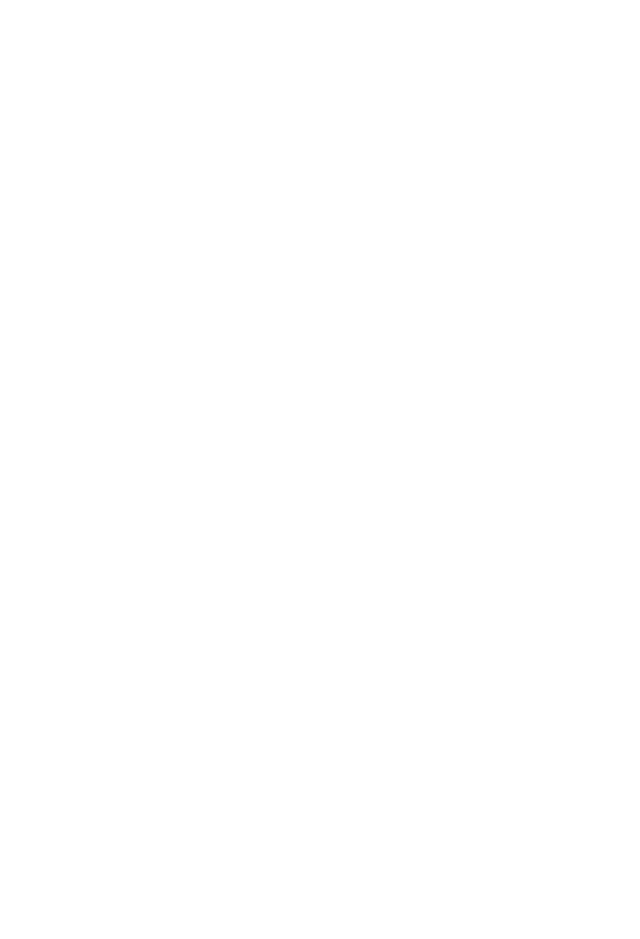
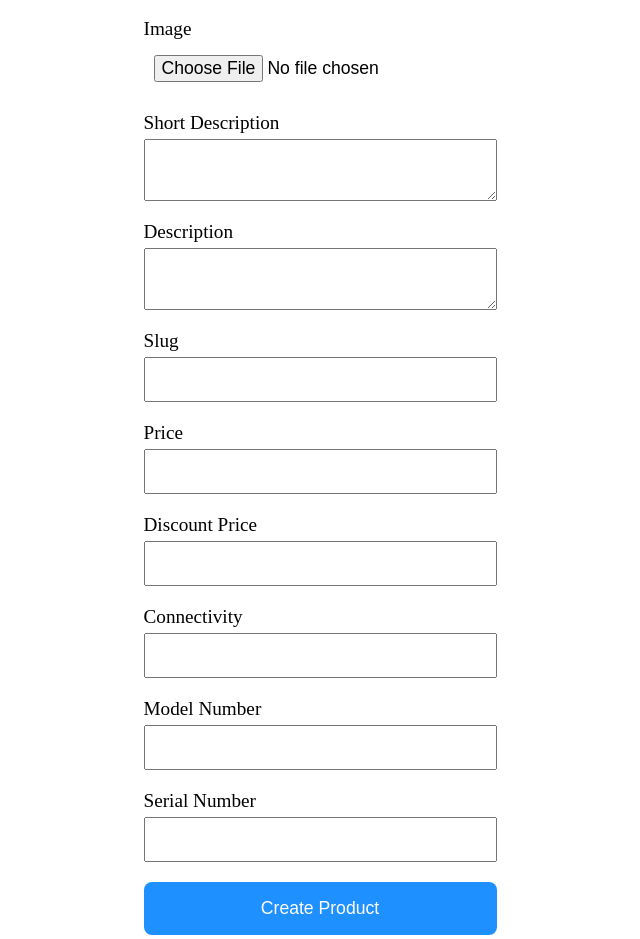
Before and after one commit to niyas-nazeer/Time_Zone_ui, a React (Vite) app in the folder time_zone_ui/: page /addproducts in a window 1280 px wide. Before the commit this address had no page. Shown: the part 333-1272 px from the top of the page, without its empty margins (320-960 px from the left). Before the commit the page ends 800 px from the top, so only its background shows below. Built offline with nearby package versions, Linux system fonts and the light colour scheme.

Commit message:
Dashboard & Add products create for seller

```diff
--- a/time_zone_ui/src/App.jsx
+++ b/time_zone_ui/src/App.jsx
@@ -1,6 +1,8 @@
 import Login from './pages/Login'
 import Home from './pages/Home'
 import Register from './pages/RegistrationForm'
+import Dashboard from './pages/seller/Dashboard';
+import AddProducts from './pages/seller/AddProducts';
 import { BrowserRouter as Router, Route, Routes } from 'react-router-dom';
 
 function App() {
@@ -10,6 +12,8 @@ function App() {
       <Route path="/signup" element={<Register />} />
         <Route path="/login" element={<Login />} />
         <Route path="/home" element={<Home />} />
+        <Route path="/dashboard" element={<Dashboard />} />
+        <Route path="/addproducts" element={<AddProducts />} />
       </Routes>
   </Router>
   )
--- /dev/null
+++ b/time_zone_ui/src/pages/seller/AddProducts.css
@@ -0,0 +1,53 @@
+*{
+    margin: 0;
+    padding: 0;
+    box-sizing: border-box;
+}
+
+.form-container{
+    display: flex;
+    /* height: 100vh; */
+    flex-direction: column;
+    justify-content: center;
+    align-items: center;
+}
+
+h1{
+    margin: 1.2rem 0;
+}
+
+form{
+    display: flex;
+    flex-direction: column;
+    justify-content: center;
+    max-width: 500px;
+}
+
+form label{
+    font-size: 1.2rem;
+    margin-bottom: 5px;
+}
+
+form input,textarea{
+    padding: 10px;
+    font-size: 1.1rem;
+    margin-bottom: 20px;
+}
+
+input:focus,textarea:focus{
+    outline: none;
+}
+
+button{
+    margin-bottom:1.5rem;
+    padding: 1rem 0;
+    font-size: 1.1rem;
+    background-color: dodgerblue;
+    color: white;
+    border: none;
+    border-radius: 8px;
+}
+
+button:hover{
+    background-color: rgb(4, 124, 244);
+}
--- /dev/null
+++ b/time_zone_ui/src/pages/seller/AddProducts.jsx
@@ -0,0 +1,122 @@
+import React from 'react'
+import { useState } from "react";
+import "./AddProducts.css"
+
+const AddProducts = () => {
+  const [productData, setProductData] = useState({
+    name: '',
+    brand: '',
+    category: '',
+    short_description: '',
+    description: '',
+    slug: '',
+    price: '',
+    discount_price: '',
+    connectivity: '',
+    model_number: '',
+    serial_number: ''
+  });
+
+  const [image, setImage] = useState(null); // Separate state for image file
+
+  // Handle form input changes
+  const handleChange = (e) => {
+    setProductData({
+      ...productData,
+      [e.target.name]: e.target.value,
+    });
+  };
+
+
+   // Handle image upload
+   const handleImageChange = (e) => {
+    setImage(e.target.files[0]); // Only select the first image
+  };
+
+  // Handle form submission
+  const handleSubmit = async (e) => {
+    e.preventDefault();
+
+    // Create a FormData object to send the data as multipart/form-data
+    const formData = new FormData();
+
+    // Append each form field to the FormData object
+    for (let key in productData) {
+      formData.append(key, productData[key]);
+    }
+
+    // Append the image file to the formData
+    if (image) {
+      formData.append('image', image);
+    }
+
+    try {
+        const response = await fetch('http://127.0.0.1:8000/api/products/add_products', {
+          method: 'POST',
+          body: formData, // Send the formData object
+        });
+
+        const result = await response.json();
+
+        if (response.ok) {
+          alert('Product added successfully!');
+          console.log('Response:', result);
+        } else {
+          alert(result.message || 'Failed to add product');
+          console.error('Error:', response.status);
+        }
+      } catch (error) {
+        console.error('Error:', error);
+        alert('An error occurred while adding the product.');
+      }
+    };
+
+    return(
+        <>
+            <div className="form-container">
+                <h1>Add Products</h1>
+                <form onSubmit={handleSubmit}>
+                    <label htmlFor="name">Name</label>
+                    <input type="text" name="name" id="name" value={productData.name} onChange={handleChange} required />
+
+                    <label htmlFor="brand">Brand</label>
+                    <input type="text" name="brand" id="brand" value={productData.brand} onChange={handleChange} required/>
+
+                    <label htmlFor="category">Category</label>
+                    <input type="text" name="category" id="category" value={productData.category} onChange={handleChange} required/>
+
+                    <label htmlFor="image">Image</label>
+                    <input type="file" name="image" id="image" accept='image/*' onChange={handleImageChange} required/>
+
+                    <label htmlFor="short-desc">Short Description</label>
+                    <textarea type="text" name="short_description" id="short-desc" value={productData.short_description} onChange={handleChange} required/>
+
+                    <label htmlFor="description">Description</label>
+                    <textarea name="description" id="description" value={productData.description} onChange={handleChange} required/>
+
+                    <label htmlFor="slug">Slug</label>
+                    <input type="text" name="slug" id="slug" value={productData.slug} onChange={handleChange} required/>
+
+                    <label htmlFor="price">Price</label>
+                    <input type="text" name="price" id="price" value={productData.price} onChange={handleChange} required/>
+
+                    <label htmlFor="discount-price">Discount Price</label>
+                    <input type="text" name="discount_price" id="discount-price" value={productData.discount_price} onChange={handleChange} required/>
+
+                    <label htmlFor="connectivity">Connectivity</label>
+                    <input type="text" name="connectivity" id="connectivity" value={productData.connectivity} onChange={handleChange} required/>
+
+                    <label htmlFor="model_number">Model Number</label>
+                    <input type="text" name="model_number" id="model_number" value={productData.model_number} onChange={handleChange} required/>
+
+                    <label htmlFor="serial-number">Serial Number</label>
+                    <input type="text" name="serial_number" id="serial_number" value={productData.serial_number} onChange={handleChange} required/>
+
+                    <button type="submit">Create Product</button>
+                </form>
+            </div>
+
+        </>
+    );
+};
+export default AddProducts;
--- /dev/null
+++ b/time_zone_ui/src/pages/seller/Dashboard.css
@@ -0,0 +1,53 @@
+*{
+    margin: 0;
+    padding: 0;
+    box-sizing: border-box;
+}
+
+.container{
+    display: flex;
+}
+
+.brand-name{
+    padding-top: 1.5rem;
+    font-size: 1.5rem;
+}
+
+.left-nav-section{
+    display: flex;
+    flex-direction: column;
+    height: 100vh;
+    align-items: start;
+    padding:0 2rem;
+    gap: 5rem;
+}
+
+.menu-section{
+    display: flex;
+    flex-direction: column;
+    align-items: start;
+    gap: 2rem;
+}
+
+
+.menu-links{
+    display: flex;
+    flex-direction: column;
+    align-items: start;
+}
+
+.account-links{
+    display: flex;
+    flex-direction: column;
+    align-items: start;
+}
+
+a {
+    text-decoration: none;
+    color: #000;  /* Optional styling for links */
+    margin-bottom: 10px;  /* Add some spacing between links */
+}
+
+.menu-links , .account-links h5{
+    margin-bottom: 1rem;
+}
--- /dev/null
+++ b/time_zone_ui/src/pages/seller/Dashboard.jsx
@@ -0,0 +1,34 @@
+import React from 'react'
+import "./Dashboard.css"
+
+const Dashboard = () => {
+    return (
+        <>
+            <div className="container">
+                <div className="left-nav-section">
+                    <div className="brand-name">Time Zone</div>
+                    <div className="menu-section">
+                        <div className="menu-links">
+                            <h5 className='menu-'>MENU</h5>
+                            <a href="" className="">Dashboard</a>
+                            <a href="" className="">Manage Products</a>
+                            <a href="" className="">Manage Orders</a>
+                            <a href="" className=''>Manage Payments</a>
+                            <a href="" className=''>Manage Inventory</a>
+                            <a href="" className="">Analytics</a>
+                        </div>
+                        <div className="account-links">
+                            <h5>ACCOUNT</h5>
+                            <a href="" className="">Profile</a>
+                            <a href="" className="">Settings</a>
+                            <a href="" className="">Help Center</a>
+                            <a href="" className=''>Logout</a>
+                        </div>
+                    </div>
+                </div>
+            </div>
+        </>
+    );
+};
+
+export default Dashboard;
```
